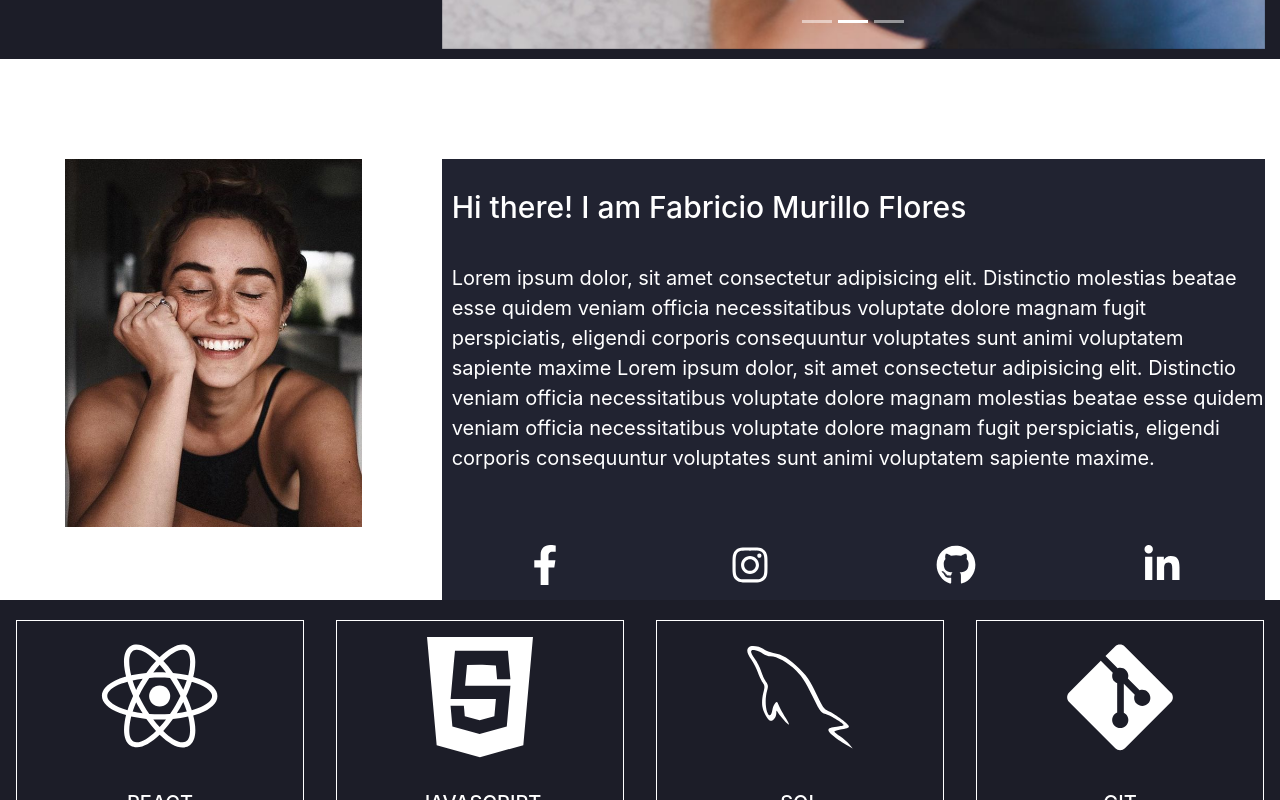
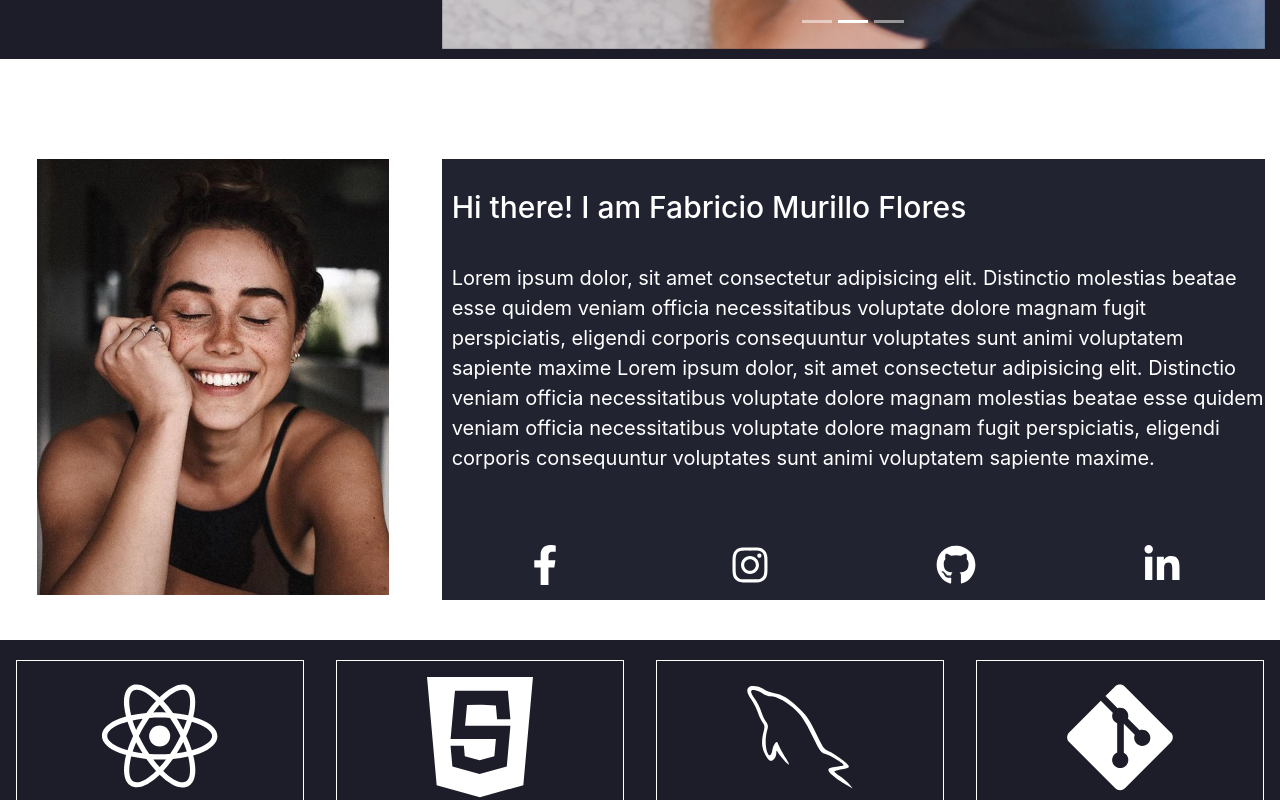
Before and after one commit to FabricioMF72/react-portfolio, a React (Create React App) app: page / in a window 1280 px wide. Shown: the part 590-1390 px from the top of the page. Built offline with nearby package versions, Linux system fonts and the light colour scheme.

Commit message:
[fix] about image size and about-info margin-bot

```diff
--- a/src/App.css
+++ b/src/App.css
@@ -88,8 +88,8 @@
 }
 
 .about-image{
-  max-width: 50%;
-  max-height: 68%;
+  max-width: 100%;
+  max-height: 75%;
   margin-top: 100px;
   margin-bottom: -100px;
   margin-left: auto;
@@ -104,6 +104,7 @@
   margin-top: 100px;
   margin-left: auto;
   margin-right: auto;
+  margin-bottom: 40px;
   display: block;
 }
 .about-title{
```
